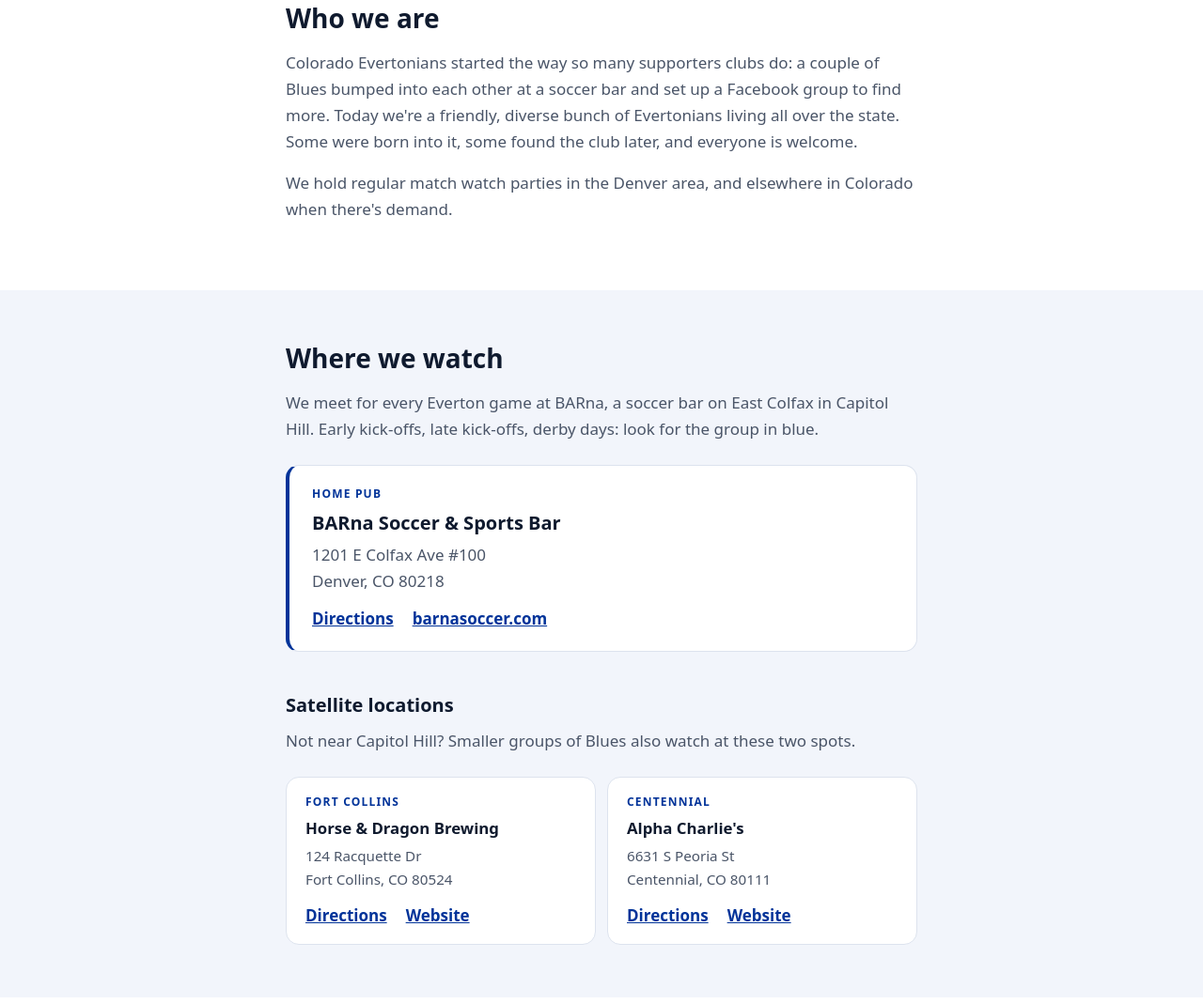
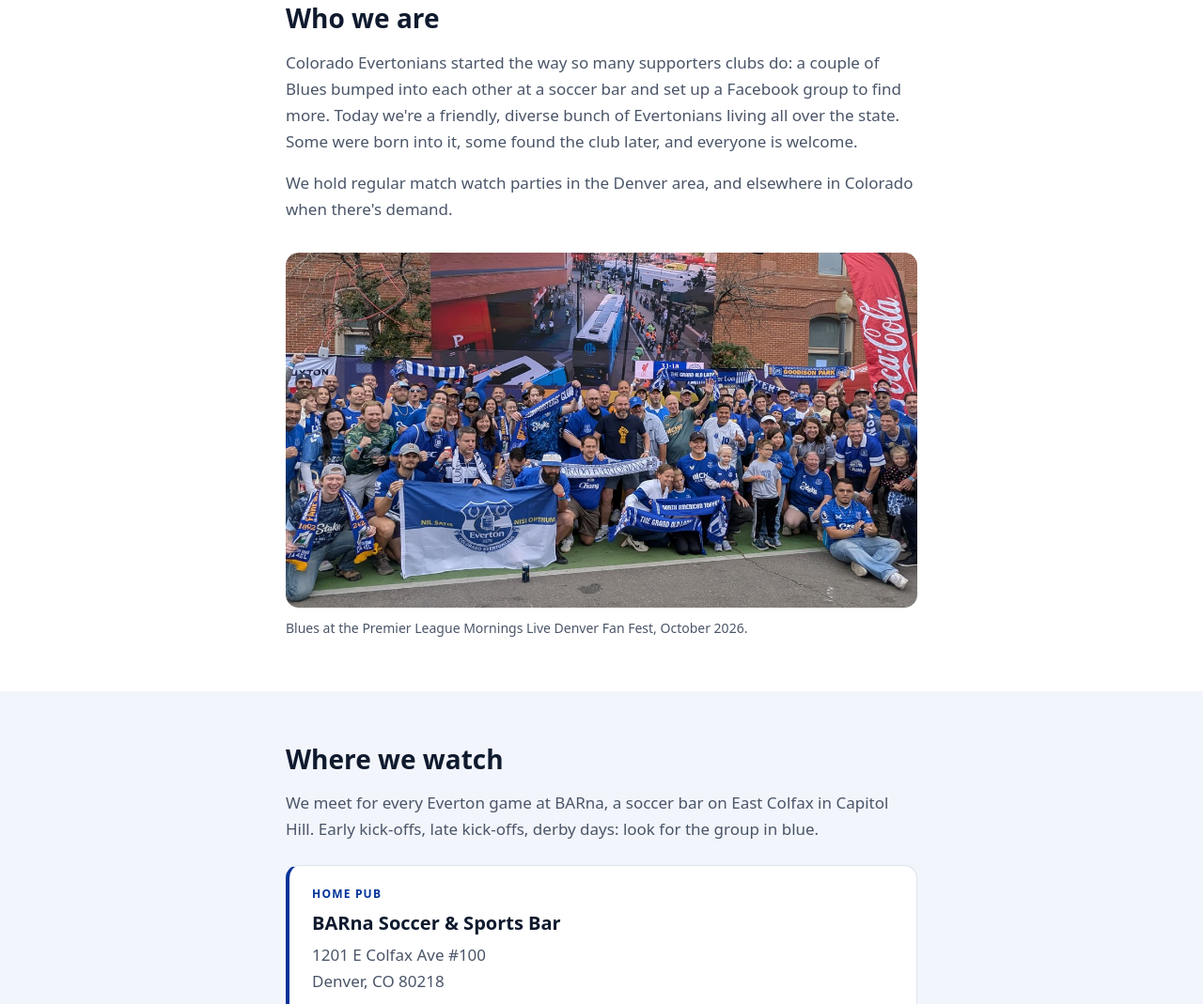
Before and after one commit to jazdw/coloradoevertonians, a website: page public/index.html in a window 1280 px wide. Shown: the part 669-1738 px from the top of the page at 94% size. Drawn offline with Linux system fonts and the light colour scheme.

Commit message:
Add Denver Fan Fest group photo

```diff
--- a/public/index.html
+++ b/public/index.html
@@ -40,6 +40,10 @@
         <h2>Who we are</h2>
         <p>Colorado Evertonians started the way so many supporters clubs do: a couple of Blues bumped into each other at a soccer bar and set up a Facebook group to find more. Today we're a friendly, diverse bunch of Evertonians living all over the state. Some were born into it, some found the club later, and everyone is welcome.</p>
         <p>We hold regular match watch parties in the Denver area, and elsewhere in Colorado when there's demand.</p>
+        <figure class="photo">
+          <img src="/images/denver-fan-fest-2026.jpg" srcset="/images/denver-fan-fest-2026-1200.jpg 1200w, /images/denver-fan-fest-2026.jpg 2400w" sizes="(min-width: 760px) 720px, 100vw" width="2400" height="1350" loading="lazy" decoding="async" alt="A large group of Colorado Evertonians in blue shirts and scarves holding an Everton flag in front of a big screen at the Denver Fan Fest">
+          <figcaption>Blues at the Premier League Mornings Live Denver Fan Fest, October 2026.</figcaption>
+        </figure>
       </div>
     </section>
 
--- a/public/styles.css
+++ b/public/styles.css
@@ -119,6 +119,16 @@ body {
 }
 
 .section p { margin: 0 0 1rem; color: var(--muted); }
+
+/* Photo */
+.photo { margin: 2rem 0 0; }
+.photo img {
+  display: block;
+  width: 100%;
+  height: auto;
+  border-radius: 14px;
+}
+.photo figcaption { margin-top: 0.6rem; color: var(--muted); font-size: 0.875rem; }
 
 /* Social links */
 .links {
```
Also changed, not shown: public/images/denver-fan-fest-2026-1200.jpg (added), public/images/denver-fan-fest-2026.jpg (added).
